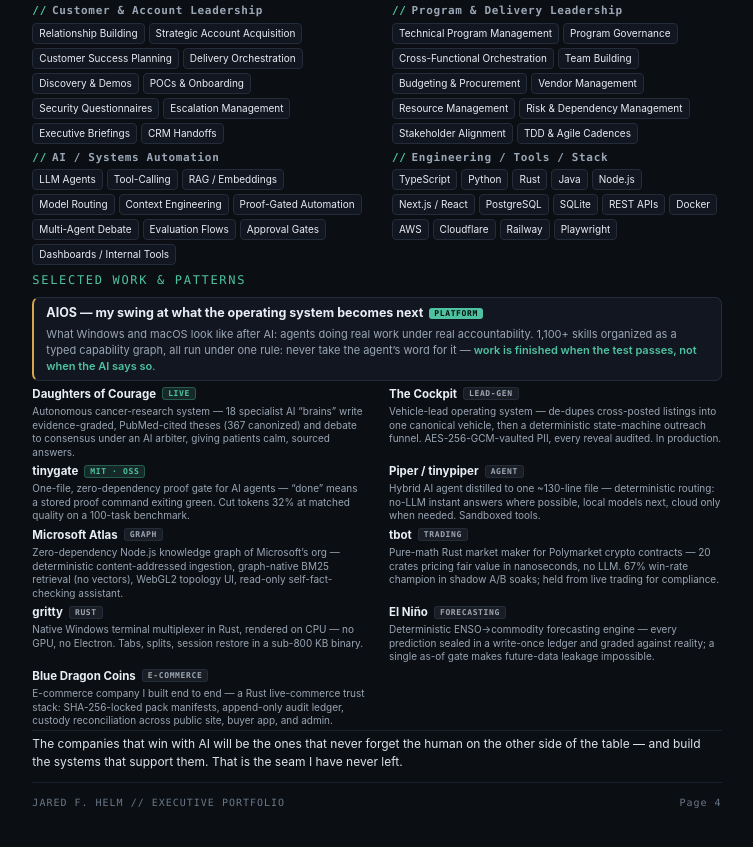
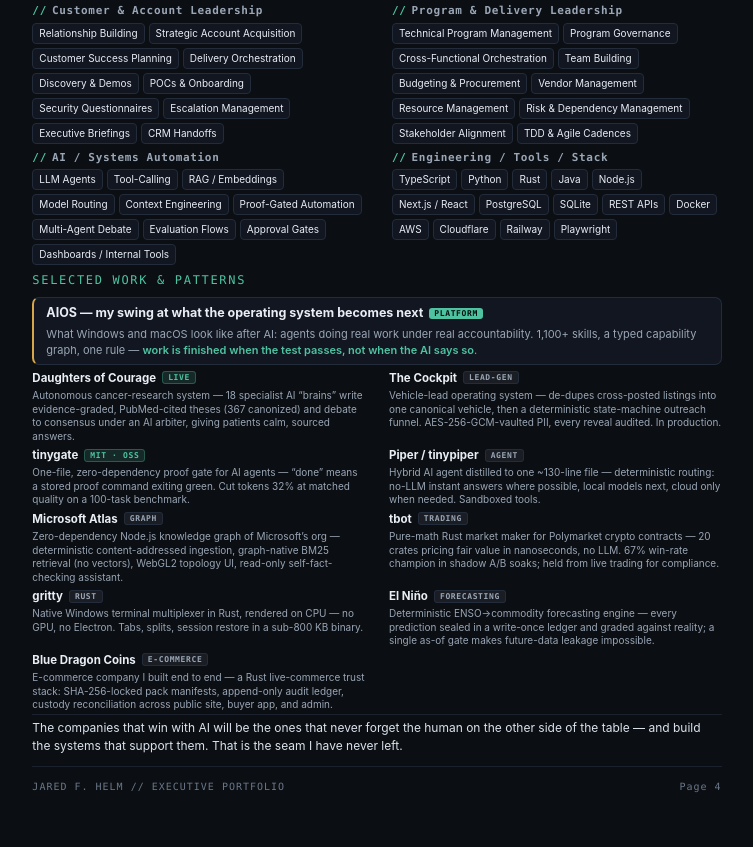
Before and after one commit to jaredfhelm/myresume, a plain HTML site: page index.html in a window 1280 px wide. Shown: the part 3538-4385 px from the top of the page, without its empty margins (263-1016 px from the left). Drawn offline with Linux system fonts and the light colour scheme.

Commit message:
Tighten AIOS flagship to restore print fit
Co-Authored-By: Claude Fable 5 <noreply@anthropic.com>

```diff
--- a/index.html
+++ b/index.html
@@ -384,7 +384,7 @@
       <div class="work">
         <div class="flagship">
           <div class="n">AIOS — my swing at what the operating system becomes next<span class="tag plat">PLATFORM</span></div>
-          <div class="d">What Windows and macOS look like after AI: agents doing real work under real accountability. 1,100+ skills organized as a typed capability graph, all run under one rule: never take the agent’s word for it — <b>work is finished when the test passes, not when the AI says so</b>.</div>
+          <div class="d">What Windows and macOS look like after AI: agents doing real work under real accountability. 1,100+ skills, a typed capability graph, one rule — <b>work is finished when the test passes, not when the AI says so</b>.</div>
         </div>
         <div class="workgrid">
           <div class="item">
```
